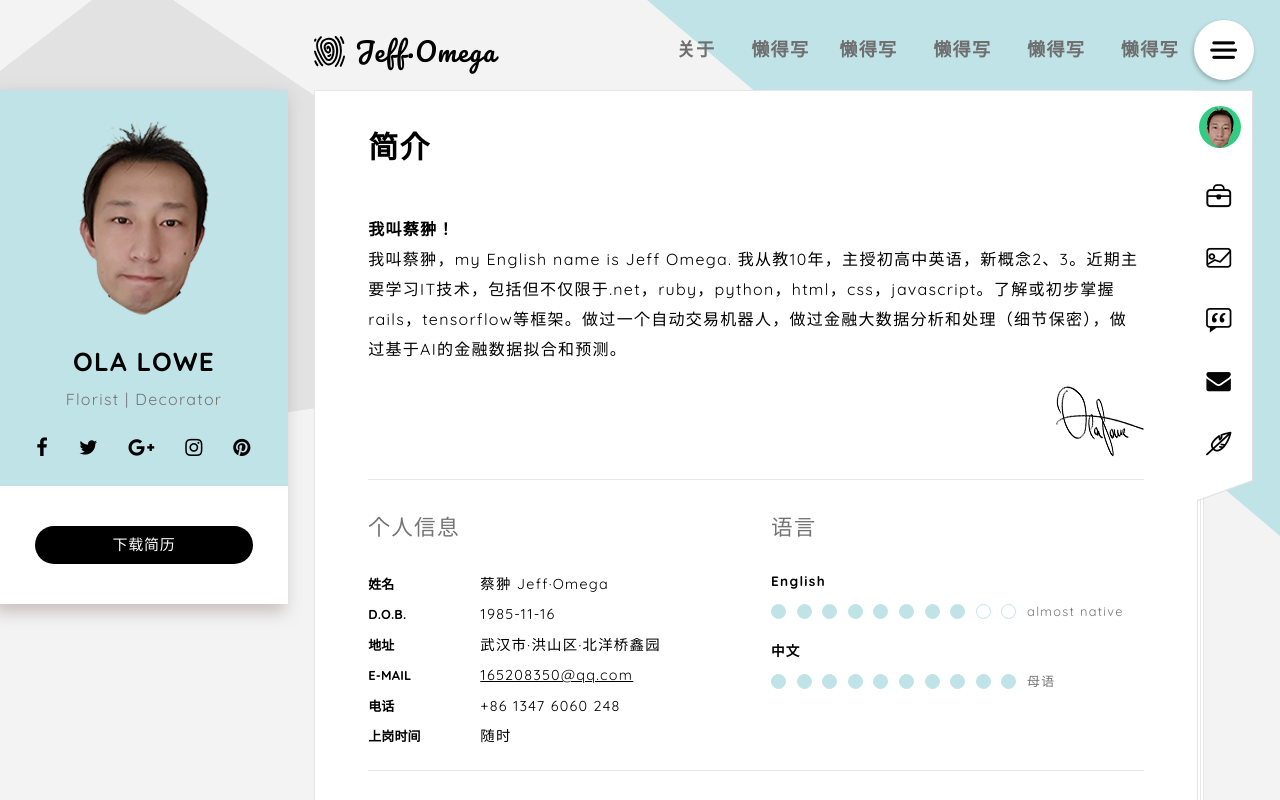
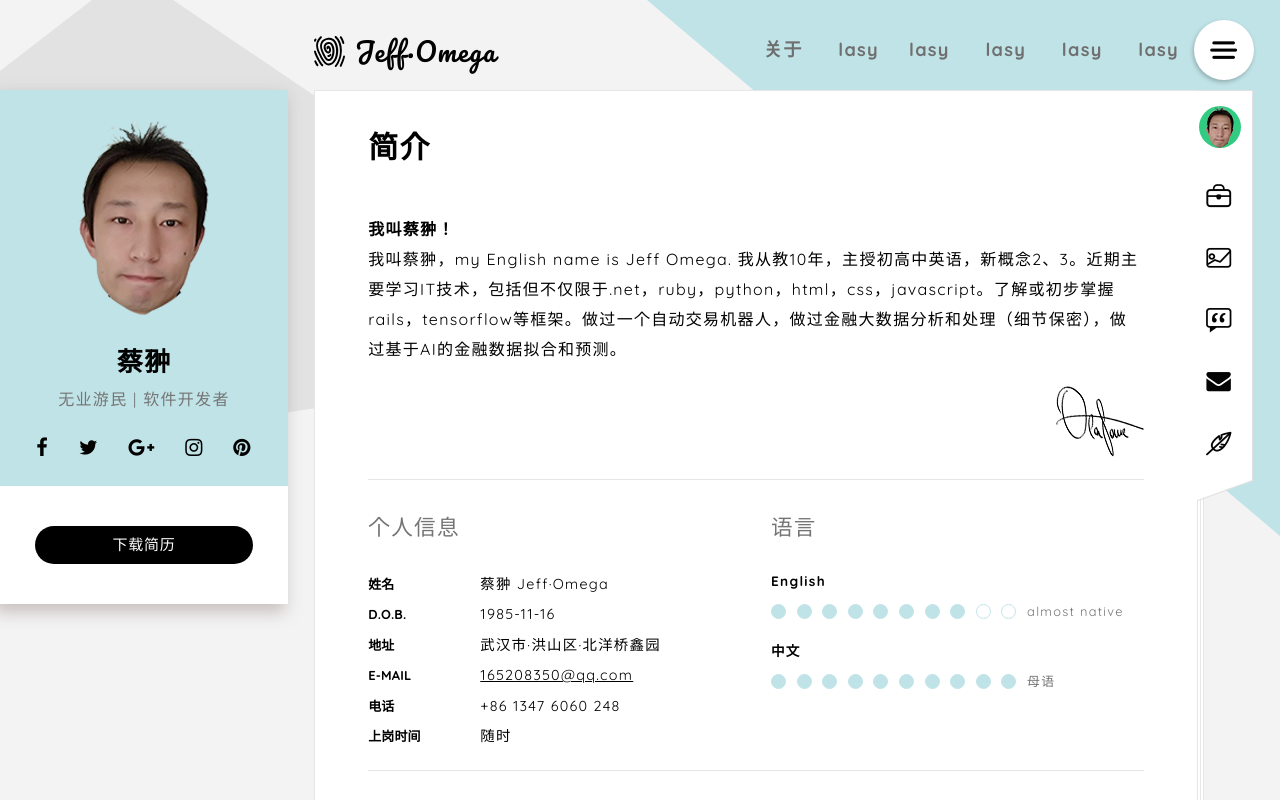
Before and after one commit to cc5985/resume, a plain HTML site: page index.html in a window 1280 px wide. Shown: the top 800 px of the page. Drawn offline with Linux system fonts and the light colour scheme; some packages are replaced by stand-ins of ours; a script that the page names is missing; files whose address does not match are found by name.

Commit message:
moban1922

```diff
--- a/index.html
+++ b/index.html
@@ -42,11 +42,11 @@
                                  <nav id="ace-main-nav">
                                     <ul class="clear-list">
 										<li><a href="index.html">关于</a></li>
-										<li><a href="portfolio.html">懒得写</a>
-										<li><a href="testimonials.html">懒得写</a></li>
-										<li><a href="search.html">懒得写</a></li>
-										<li><a href="category.html">懒得写</a></li>
-										<li><a href="contact.html">懒得写</a></li>
+										<li><a href="portfolio.html">lasy</a>
+										<li><a href="testimonials.html">lasy</a></li>
+										<li><a href="search.html">lasy</a></li>
+										<li><a href="category.html">lasy</a></li>
+										<li><a href="contact.html">lasy</a></li>
 									</ul>
                                  </nav>
                              </div>
@@ -89,8 +89,8 @@
         <article id="ace-card" class="ace-card bg-primary">
 			<div class="ace-card-inner text-center">
 				<img class="avatar avatar-195" src="img/uploads/avatar/head-195x195.png" width="195" height="195" alt="">
-				<h1>Ola Lowe</h1>
-				<p class="text-muted">Florist | Decorator</p>
+				<h1>蔡翀</h1>
+				<p class="text-muted">无业游民 | 软件开发者</p>
 				<ul class="ace-social clear-list">
 					<li><a><span class="ace-icon ace-icon-facebook"></span></a></li>
 					<li><a><span class="ace-icon ace-icon-twitter"></span></a></li>
@@ -521,7 +521,7 @@
     <footer id="ace-footer" class="ace-container-shift">
         <div class="ace-container">
 			<div class="ace-footer-cont clear-mrg">
-				<p class="text-center">Copyright &copy; 2017.Company name All rights reserved.<a target="_blank" href="http://sc.chinaz.com/moban/">&#x7F51;&#x9875;&#x6A21;&#x677F;</a></p>
+				<p class="text-center">Copyright &copy; 2017.Company name All rights reserved.<a target="_blank" href="#"> Jeff Omega;</a></p>
 			</div>
         </div><!-- .ace-container -->
     </footer><!-- #ace-footer -->
```
